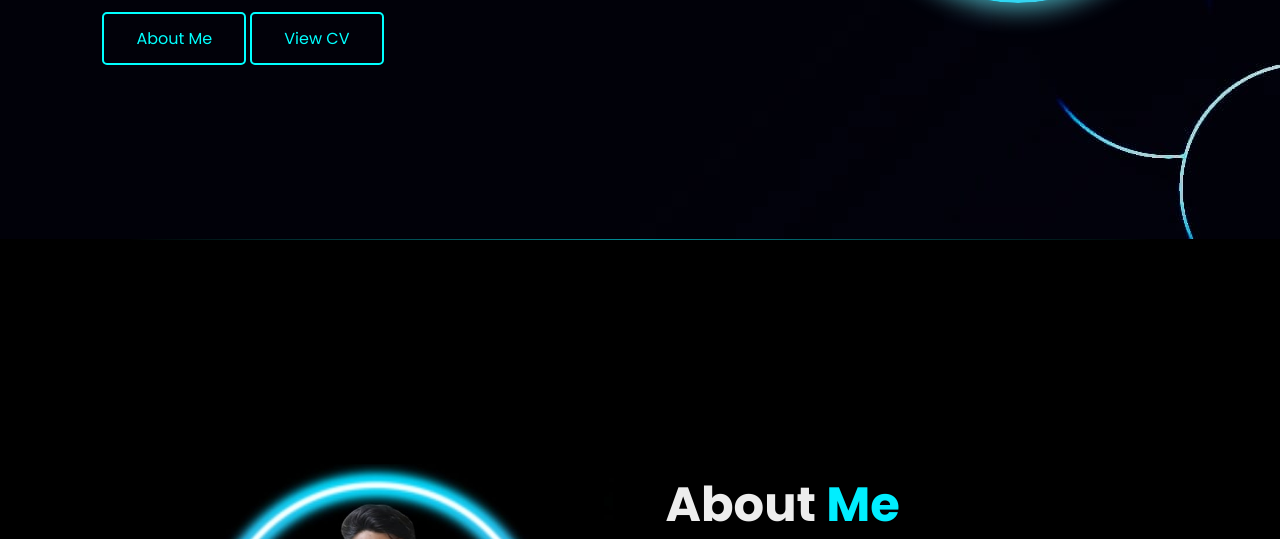
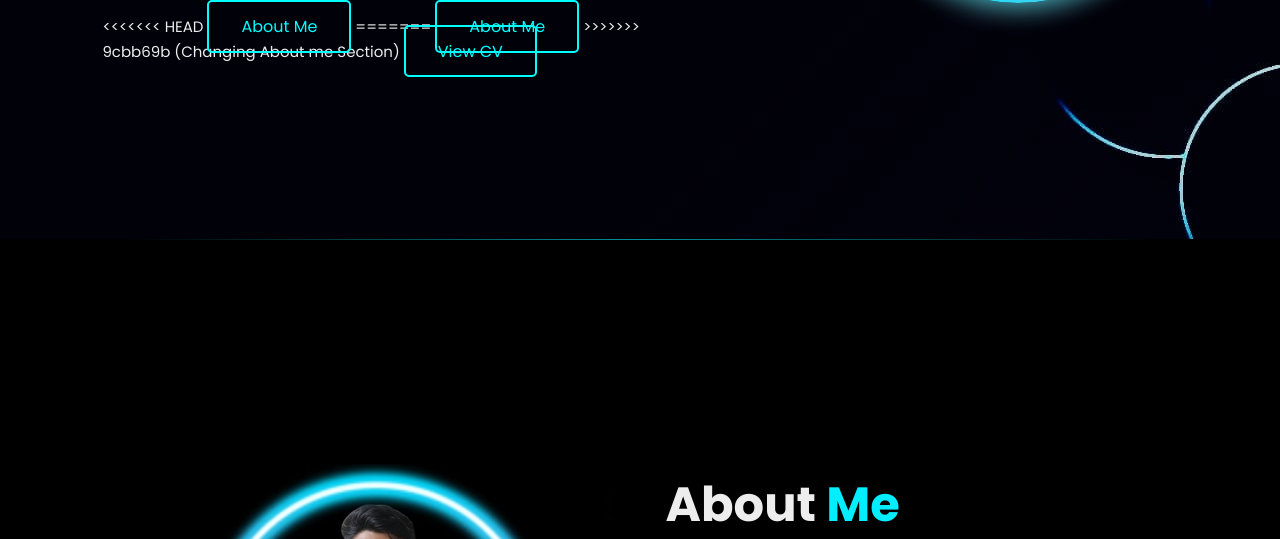
Before and after one commit to Tarunkute/Tarunkute.github.io, a plain HTML site: page index.html in a window 1280 px wide. Shown: the part 561-1100 px from the top of the page. Drawn offline with nearby package versions, Linux system fonts and the light colour scheme.

```diff
--- a/index.html
+++ b/index.html
@@ -128,8 +128,18 @@
         </div>
         <br />
 
+<<<<<<< HEAD
         <a href="https://github.com/Tarunkute"  target="_blank"
           rel="noopener noreferrer" class="btn">About Me</a>
+=======
+        <a
+          href="https://github.com/Tarunkute"
+          class="btn"
+          target="_blank"
+          rel="noopener noreferrer"
+          >About Me</a
+        >
+>>>>>>> 9cbb69b (Changing About me Section)
         <a
           href="pdf/Tarun%20cv.pdf"
           class="btn"
```
Also changed, not shown: 1 other file.
